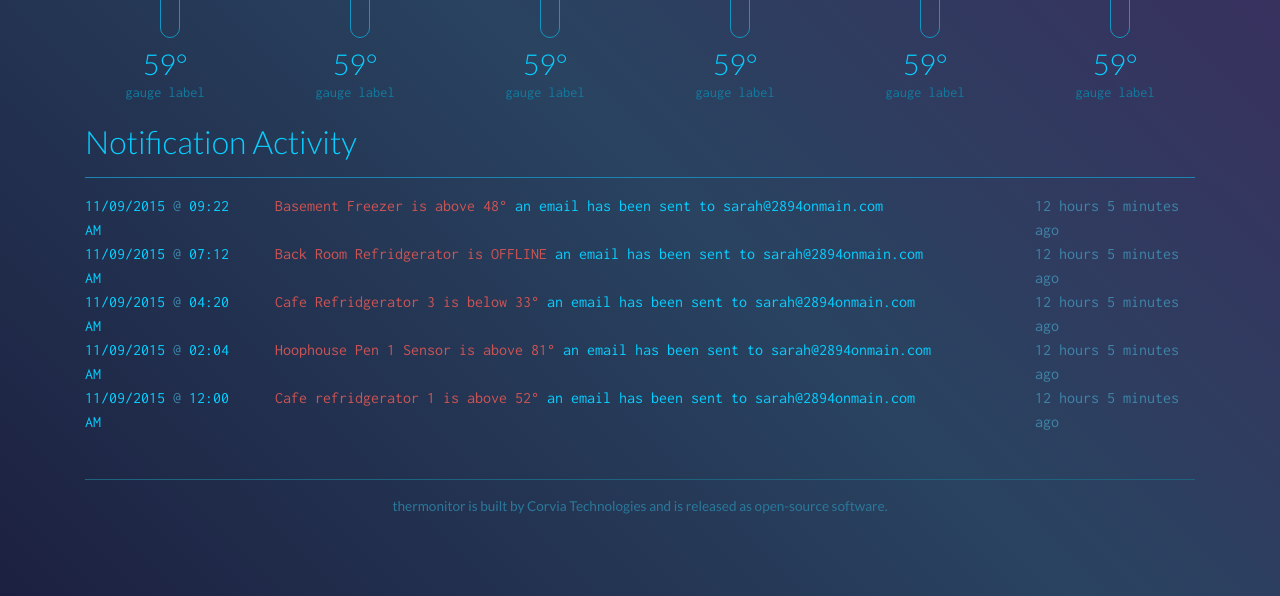
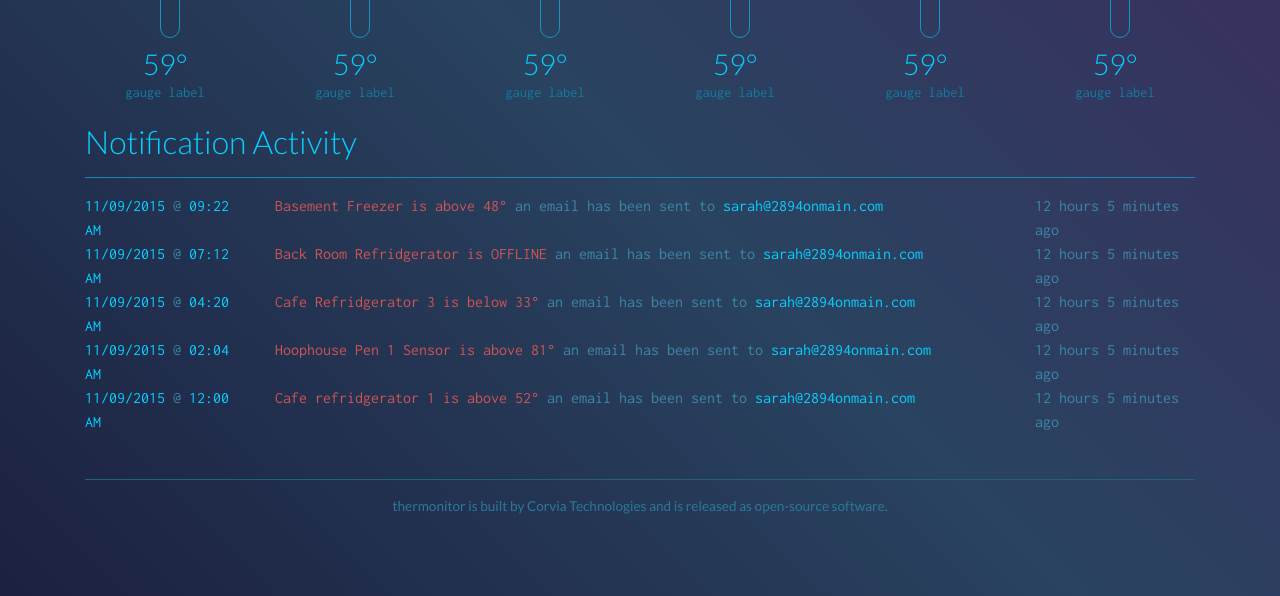
Before and after one commit to Corvia/thermonitor, a Django app: page / in a window 1280 px wide. Shown: the part 327-923 px from the top of the page. Run offline with Django 3.2, Linux system fonts and the light colour scheme; some libraries are stand-ins or nearby versions.

Commit message:
text color styling

```diff
--- a/templates/frontpage.html
+++ b/templates/frontpage.html
@@ -67,32 +67,32 @@
 
         <div class="row">
             <div class="col-md-2 datetime">11/09/2015 <span class="mute">@</span> 09:22 AM</div>
-            <div class="col-md-8"><span class="bright">Basement Freezer is above 48°</span> an email has been sent to sarah@2894onmain.com</div>
+            <div class="col-md-8"><span class="bright">Basement Freezer is above 48°</span> <span class="mute">an email has been sent to</span> sarah@2894onmain.com</div>
             <div class="col-md-2 mute">12 hours 5 minutes ago</div>
         </div>
 
 
         <div class="row">
             <div class="col-md-2 datetime">11/09/2015 <span class="mute">@</span> 07:12 AM</div>
-            <div class="col-md-8"><span class="bright">Back Room Refridgerator is OFFLINE</span> an email has been sent to sarah@2894onmain.com</div>
+            <div class="col-md-8"><span class="bright">Back Room Refridgerator is OFFLINE</span> <span class="mute">an email has been sent to</span> sarah@2894onmain.com</div>
             <div class="col-md-2 mute">12 hours 5 minutes ago</div>
         </div>
 
         <div class="row">
             <div class="col-md-2 datetime">11/09/2015 <span class="mute">@</span> 04:20 AM</div>
-            <div class="col-md-8"><span class="bright">Cafe Refridgerator 3 is below 33°</span> an email has been sent to sarah@2894onmain.com</div>
+            <div class="col-md-8"><span class="bright">Cafe Refridgerator 3 is below 33°</span> <span class="mute">an email has been sent to</span> sarah@2894onmain.com</div>
             <div class="col-md-2 mute">12 hours 5 minutes ago</div>
         </div>
 
         <div class="row">
             <div class="col-md-2 datetime">11/09/2015 <span class="mute">@</span> 02:04 AM</div>
-            <div class="col-md-8"><span class="bright">Hoophouse Pen 1 Sensor is above 81°</span> an email has been sent to sarah@2894onmain.com</div>
+            <div class="col-md-8"><span class="bright">Hoophouse Pen 1 Sensor is above 81°</span> <span class="mute">an email has been sent to</span> sarah@2894onmain.com</div>
             <div class="col-md-2 mute">12 hours 5 minutes ago</div>
         </div>
 
         <div class="row">
             <div class="col-md-2 datetime">11/09/2015 <span class="mute">@</span> 12:00 AM</div>
-            <div class="col-md-8"><span class="bright">Cafe refridgerator 1 is above 52°</span> an email has been sent to sarah@2894onmain.com</div>
+            <div class="col-md-8"><span class="bright">Cafe refridgerator 1 is above 52°</span> <span class="mute">an email has been sent to</span> sarah@2894onmain.com</div>
             <div class="col-md-2 mute">12 hours 5 minutes ago</div>
         </div>
 
```
